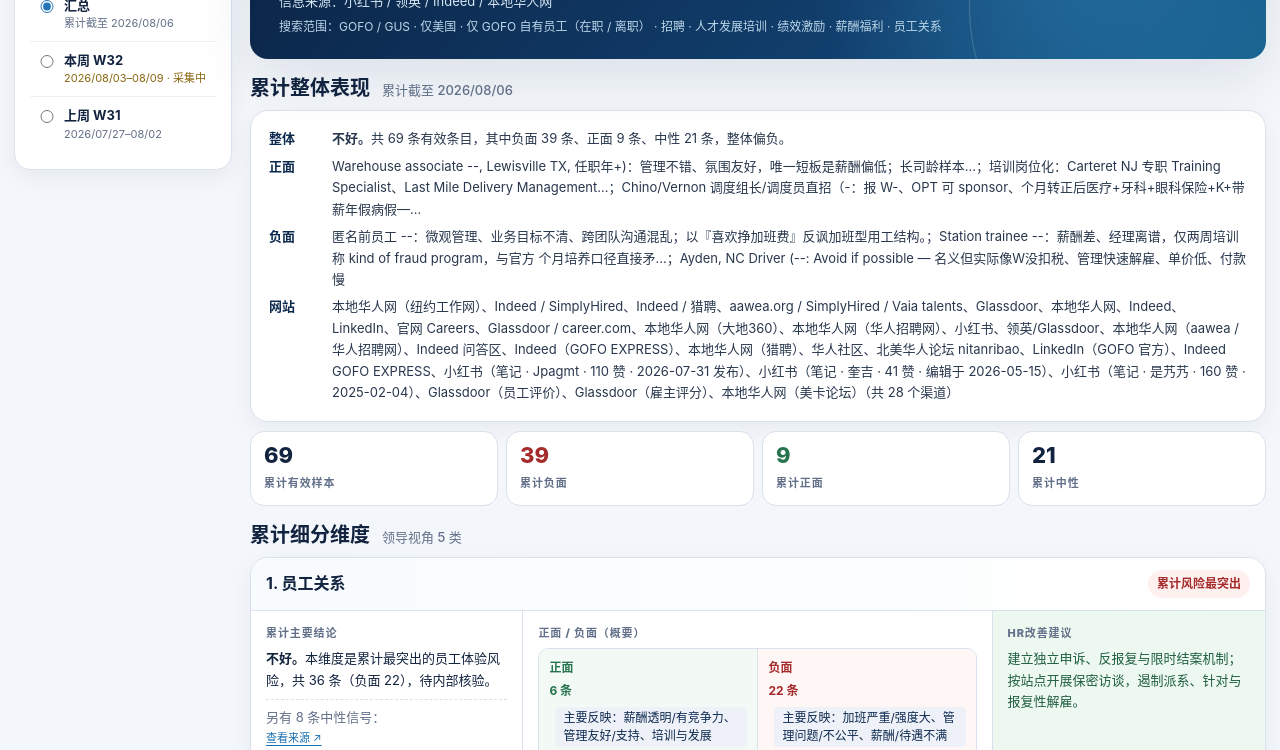
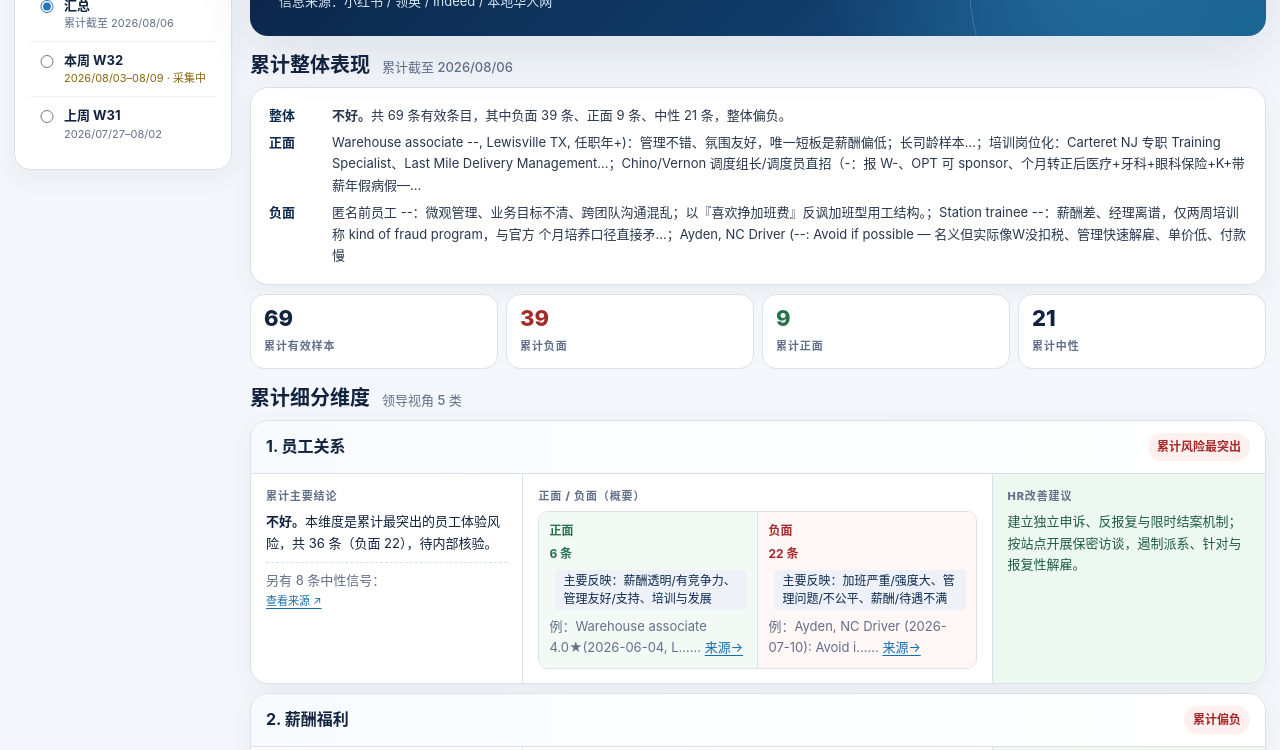
Before and after one commit to hyhygofo/gofo-report, a plain HTML site: page index.html in a window 1280 px wide. Shown: the part 111-861 px from the top of the page. Drawn offline with Linux system fonts and the light colour scheme.

Commit message:
update index.html via publish script

```diff
--- a/index.html
+++ b/index.html
@@ -279,7 +279,6 @@
       <header class="hero">
         <h1>GUS 员工体验社媒洞察报告</h1>
         <p class="source-line">信息来源：小红书 / 领英 / Indeed / 本地华人网</p>
-        <p class="search-scope">搜索范围：GOFO / GUS · 仅美国 · 仅 GOFO 自有员工（在职 / 离职） · 招聘 · 人才发展培训 · 绩效激励 · 薪酬福利 · 员工关系</p>
       </header>
 
       <div id="view"><!-- JS 注入 --></div>
@@ -467,7 +466,6 @@ const MONITOR_RUNS = [{"id": "run-20260806-1700", "period": "第 33 轮扫描 ·
   // ---- summary 卡（周 / 累计） ----
   function summaryCard(items, isWeek, label){
     var s=split(items);
-    var plats=uniq(items.map(function(x){return x.it.platform;}));
     var verdictTxt, cls="summary card"+(isWeek?" week":"");
     if(!items.length){ verdictTxt="<strong>本周期无新增。</strong>所选周期内未捕获符合口径的员工侧新增条目。"; }
     else if(s.neg.length>s.pos.length){ verdictTxt="<strong>不好。</strong>共 "+items.length+" 条有效条目，其中负面 "+s.neg.length+" 条、正面 "+s.pos.length+" 条、中性 "+s.neu.length+" 条，整体偏负。"; }
@@ -476,7 +474,6 @@ const MONITOR_RUNS = [{"id": "run-20260806-1700", "period": "第 33 轮扫描 ·
 
     var posTxt = s.pos.length ? s.pos.slice(0,3).map(function(x){return esc(trunc(cleanExcerpt(x.it.excerpt),70));}).join("；") : "未发现可核验的正面自有员工评价。";
     var negTxt = s.neg.length ? s.neg.slice(0,3).map(function(x){return esc(trunc(cleanExcerpt(x.it.excerpt),70));}).join("；") : "未发现新增负面自有员工评价。";
-    var siteTxt = plats.length ? plats.map(function(p){return esc(p);}).join("、")+"（共 "+plats.length+" 个渠道）" : "本周期无渠道命中。";
 
     var h='<article class="'+cls+'">';
     if(label) h+='<h3>'+esc(label)+'</h3>';
@@ -484,7 +481,6 @@ const MONITOR_RUNS = [{"id": "run-20260806-1700", "period": "第 33 轮扫描 ·
     h+='<dt>整体</dt><dd>'+verdictTxt+'</dd>';
     h+='<dt>正面</dt><dd>'+posTxt+'</dd>';
     h+='<dt>负面</dt><dd>'+negTxt+'</dd>';
-    h+='<dt>网站</dt><dd>'+siteTxt+'</dd>';
     h+='</dl></article>';
     return h;
   }
```
